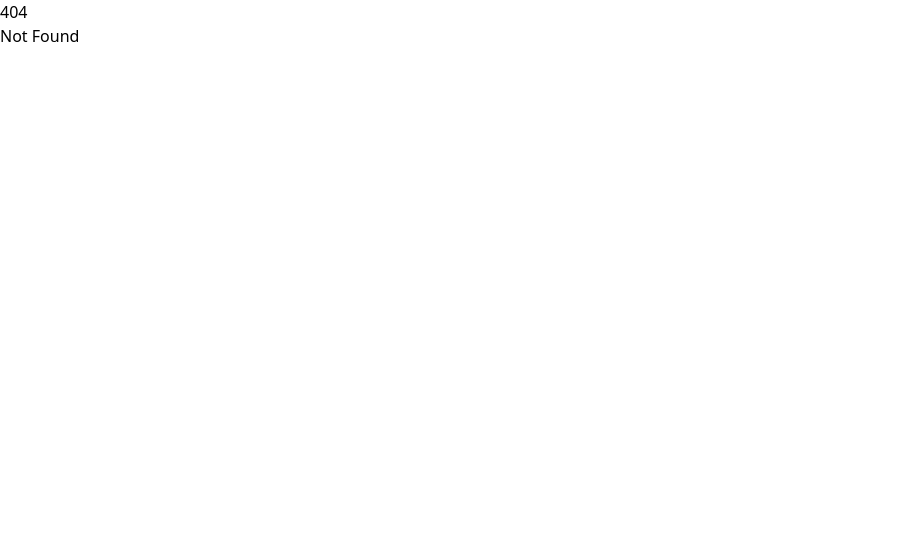
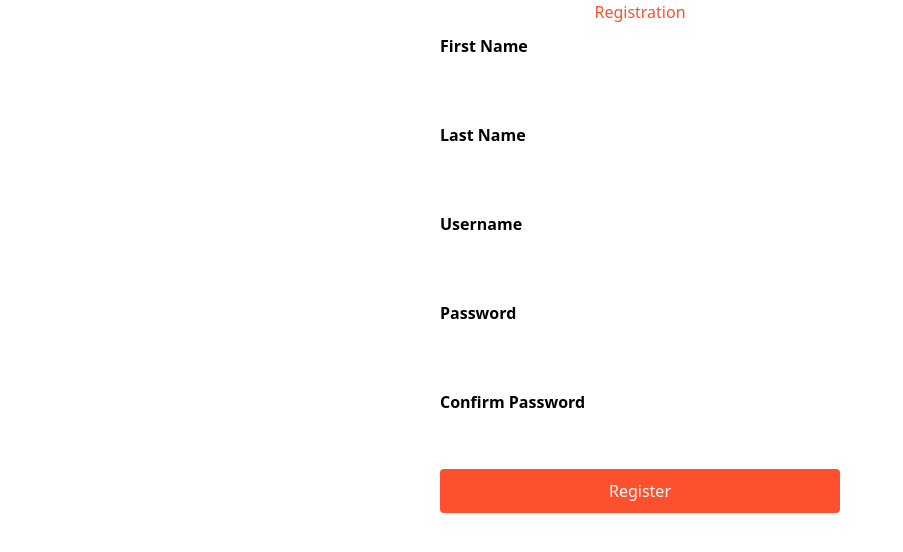
Before and after one commit to aekmekci72/courseRaterMidyear, a SvelteKit app in the folder my-app/: page /Reg in a window 1280 px wide. Before the commit this address had no page. Shown: the top 552 px of the page, without its empty margins (0-903 px from the left). Built offline with nearby package versions, Linux system fonts and the light colour scheme; no server answers.

Commit message:
registration (not working yet) and login functional!!

```diff
--- a/my-app/src/routes/+page.svelte
+++ b/my-app/src/routes/+page.svelte
@@ -58,6 +58,9 @@
 	  loggedInUser = user;
 	  dispatcher('login', user);
 	  error = '';
+
+	  localStorage.setItem('selectedStudentId', user.stu_id.toString());
+	  window.location.href = ('./Home');
 	}
 
 	function logout() {
@@ -142,10 +145,9 @@
 
 	</style>
 	<div class="container">
-		<h1>Login</h1>
 	{#if loggedInUser}
 	  {:else}
-	  <!-- login form -->
+	  <h1>Login</h1>
 	  <form on:submit|preventDefault={login}>
 		<label for="username">Username</label>
 		<input bind:value={username} id="username" />
@@ -155,11 +157,11 @@
 
 		<button type="submit">Login</button>
 	  </form>
+	  <p><a href="./Reg">Register</a></p>
 
 	  {#if error}
 	  <div>
 		<p class="err">{error}</p>
-		<button>Register</button>
 	</div>
 	  {/if}
 	{/if}
--- /dev/null
+++ b/my-app/src/routes/Reg/+page.js
@@ -0,0 +1,9 @@
+import { dev } from '$app/environment';
+
+// we don't need any JS on this page, though we'll load
+// it in dev so that we get hot module replacement
+export const csr = dev;
+
+// since there's no dynamic data here, we can prerender
+// it so that it gets served as a static asset in production
+export const prerender = true;
--- /dev/null
+++ b/my-app/src/routes/Reg/+page.svelte
@@ -0,0 +1,149 @@
+<script>
+    /**
+     * @typedef {Object} Student
+     * @property {number} stu_id
+     * @property {string} stu_name_first
+     * @property {string} stu_name_last
+     * @property {string} stu_email
+     * @property {string} stu_pass
+     */
+
+    import { onMount } from 'svelte';
+
+    /** @type {Array<Student>} */
+    let students = [];
+
+    let firstName = '';
+    let lastName = '';
+    let username = '';
+    let password = '';
+    let confirmPassword = '';
+
+    let error = '';
+
+    async function fetchStudents() {
+      try {
+        const response = await fetch('http://localhost:3000/api/students');
+        if (response.ok) {
+          students = await response.json();
+          console.log('SUCCESS');
+        } else {
+          console.error('Failed to fetch students');
+          throw new Error('Failed to fetch students');
+        }
+      } catch (err) {
+        console.log(err);
+      }
+    }
+
+    onMount(fetchStudents);
+
+    async function register() {
+      // Validate inputs
+      if (!firstName || !lastName || !username || !password || !confirmPassword) {
+        error = 'Please fill in all fields';
+        return;
+      }
+
+      // Check if passwords match
+      if (password !== confirmPassword) {
+        error = 'Passwords do not match';
+        return;
+      }
+
+      // Prepare user data
+      const userData = {
+        stu_name_first: firstName,
+        stu_name_last: lastName,
+        stu_email: username,
+        stu_pass: password,
+};
+
+    // Make a POST request to the server
+    fetch('http://localhost:3000/api/students', {
+      method: 'POST',
+      headers: {
+        'Content-Type': 'application/json',
+      },
+      body: JSON.stringify(userData),
+    })
+      .then(response => response.json())
+      .then(data => {
+        console.log('Success:', data);
+      })
+      .catch((error) => {
+        console.error('Error:', error);
+      });
+    }
+</script>
+
+  <style>
+
+    .container {
+      max-width: 400px;
+      margin: auto;
+    }
+
+    h1 {
+      text-align: center;
+      color: #fe502d;
+    }
+
+    form {
+      display: flex;
+      flex-direction: column;
+    }
+
+    label {
+      margin-top: 10px;
+      font-weight: bold;
+    }
+
+    input {
+      margin-bottom: 15px;
+      padding: 8px;
+      font-size: 16px;
+    }
+
+    button {
+      background-color: #fe502d;
+      color: white;
+      padding: 10px;
+      border: none;
+      border-radius: 4px;
+      cursor: pointer;
+      font-size: 16px;
+    }
+
+    .err {
+      color: #fe502d;
+    }
+  </style>
+
+  <div class="container">
+    <h1>Registration</h1>
+    <form on:submit|preventDefault={register}>
+      <label for="firstName">First Name</label>
+      <input bind:value={firstName} id="firstName" />
+
+      <label for="lastName">Last Name</label>
+      <input bind:value={lastName} id="lastName" />
+
+      <label for="username">Username</label>
+      <input bind:value={username} id="username" />
+
+      <label for="password">Password</label>
+      <input bind:value={password} id="password" type="password" />
+
+      <label for="confirmPassword">Confirm Password</label>
+      <input bind:value={confirmPassword} id="confirmPassword" type="password" />
+
+      <button type="submit">Register</button>
+    </form>
+
+    {#if error}
+      <div>
+        <p class="err">{error}</p>
+      </div>
+    {/if}
+  </div>
```
Also changed, not shown: my-app/server.cjs (+31 -0 lines).
